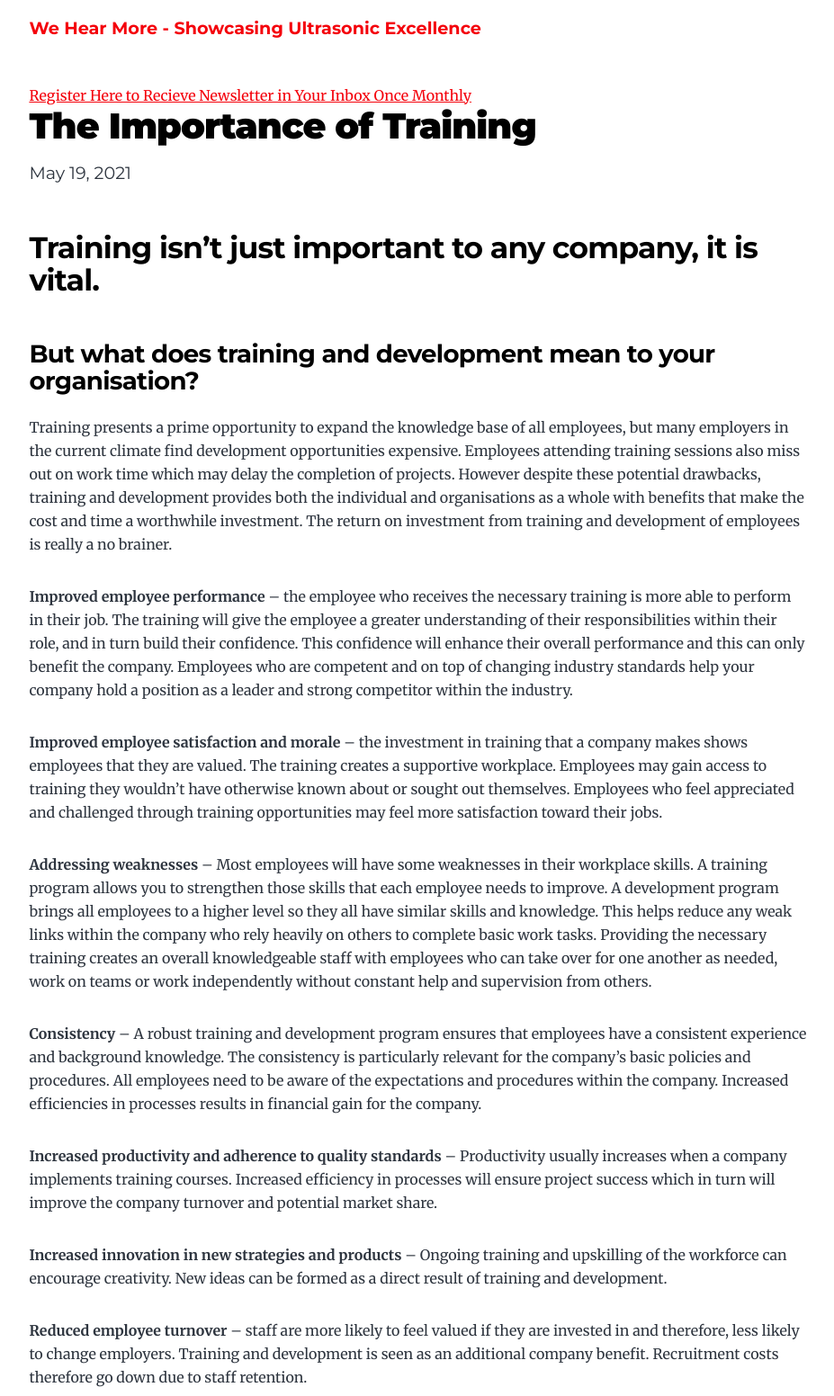
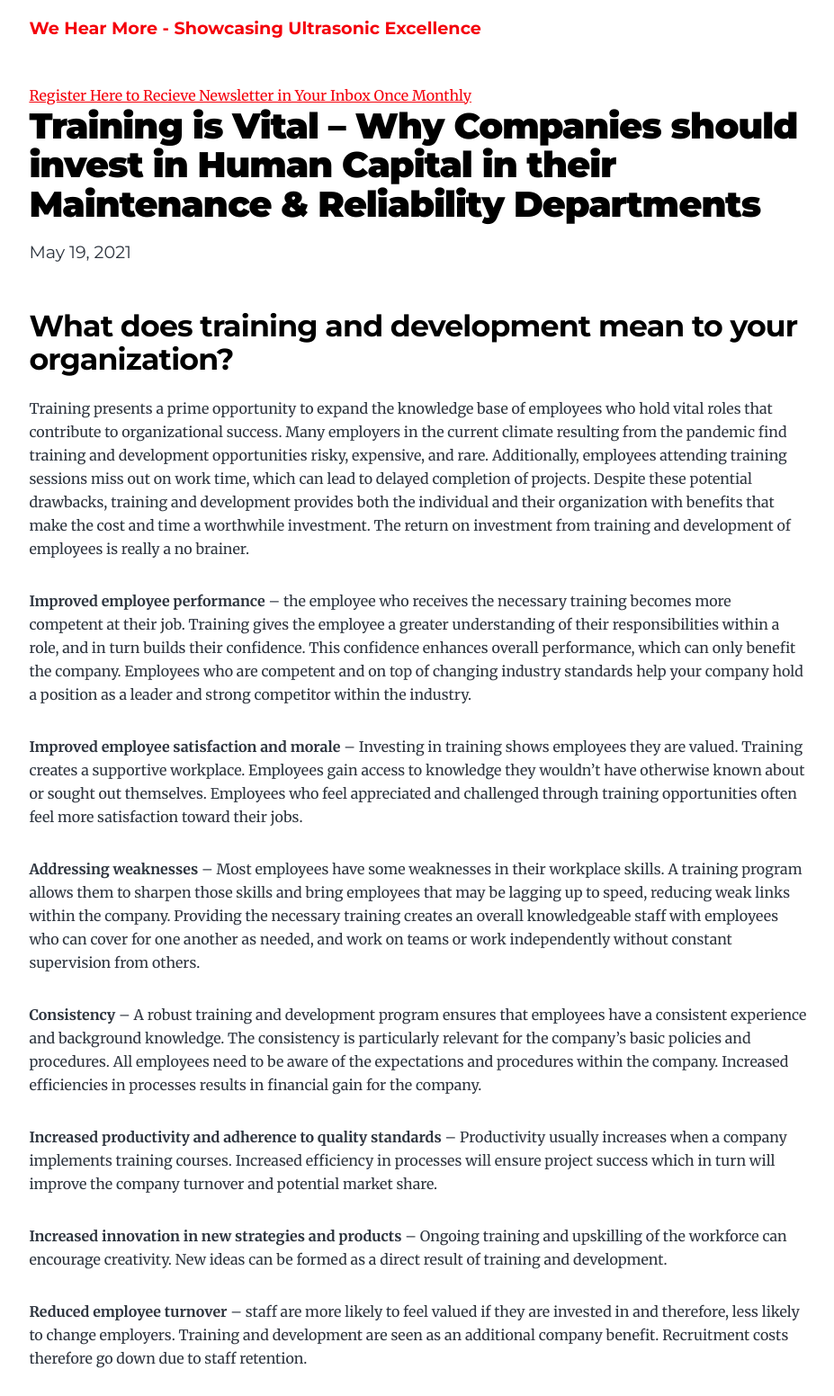
Before and after one commit to SDT-North-America-Inc/wehearmoreweb, a Gatsby site: page /the-importance-of-training/ in a window 1280 px wide. Shown: the part 88-1640 px from the top of the page at 90% size, without its empty margins (175-1102 px from the left). Built offline with nearby package versions, Linux system fonts and the light colour scheme; Gatsby itself is replaced by a stand-in of ours.

Commit message:
edited the importance of training

```diff
--- a/content/blog/the-importance-of-training/index.md
+++ b/content/blog/the-importance-of-training/index.md
@@ -1,20 +1,18 @@
 ---
-title: The Importance of Training
+title: Training is Vital – Why Companies should invest in Human Capital in their Maintenance & Reliability Departments
 date: "2021-05-19T22:40:32.169Z"
 description: Training presents a prime opportunity to expand the knowledge base of all employees, but many employers in the current climate find development opportunities expensive. Employees attending training sessions also miss out on work time which may delay the completion of projects.
 ---
 
-## Training isn’t just important to any company, it is vital.
+## What does training and development mean to your organization?
 
-### But what does training and development  mean to your organisation?
+Training presents a prime opportunity to expand the knowledge base of employees who hold vital roles that contribute to organizational success. Many employers in the current climate resulting from the pandemic find training and development opportunities risky, expensive, and rare. Additionally, employees attending training sessions miss out on work time, which can lead to delayed completion of projects. Despite these potential drawbacks, training and development provides both the individual and their organization with benefits that make the cost and time a worthwhile investment. The return on investment from training and development of employees is really a no brainer.
 
-Training presents a prime opportunity to expand the knowledge base of all employees, but many employers in the current climate find development opportunities expensive. Employees attending training sessions also miss out on work time which may delay the completion of projects. However despite these potential drawbacks, training and development provides both the individual and organisations as a whole with benefits that make the cost and time a worthwhile investment. The return on investment from training and development of employees is really a no brainer.
+**Improved employee performance** – the employee who receives the necessary training becomes more competent at their job. Training gives the employee a greater understanding of their responsibilities within a role, and in turn builds their confidence. This confidence enhances overall performance, which can only benefit the company. Employees who are competent and on top of changing industry standards help your company hold a position as a leader and strong competitor within the industry.
 
-**Improved employee performance** – the employee who receives the necessary training is more able to perform in their job. The training will give the employee a greater understanding of their responsibilities within their role, and in turn build their confidence. This confidence will enhance their overall performance and this can only benefit the company. Employees who are competent and on top of changing industry standards help your company hold a position as a leader and strong competitor within the industry.
+**Improved employee satisfaction and morale** – Investing in training shows employees they are valued. Training creates a supportive workplace. Employees gain access to knowledge they wouldn’t have otherwise known about or sought out themselves. Employees who feel appreciated and challenged through training opportunities often feel more satisfaction toward their jobs.
 
-**Improved employee satisfaction and morale** – the investment in training that a company makes shows employees that they are valued. The training creates a supportive workplace. Employees may gain access to training they wouldn’t have otherwise known about or sought out themselves. Employees who feel appreciated and challenged through training opportunities may feel more satisfaction toward their jobs.
-
-**Addressing weaknesses** – Most employees will have some weaknesses in their workplace skills. A training program allows you to strengthen those skills that each employee needs to improve. A development program brings all employees to a higher level so they all have similar skills and knowledge. This helps reduce any weak links within the company who rely heavily on others to complete basic work tasks. Providing the necessary training creates an overall knowledgeable staff with employees who can take over for one another as needed, work on teams or work independently without constant help and supervision from others.
+**Addressing weaknesses** – Most employees have some weaknesses in their workplace skills. A training program allows them to sharpen those skills and bring employees that may be lagging up to speed, reducing weak links within the company. Providing the necessary training creates an overall knowledgeable staff with employees who can cover for one another as needed, and work on teams or work independently without constant supervision from others.
 
 **Consistency** – A robust training and development program ensures that employees have a consistent experience and background knowledge. The consistency is particularly relevant for the company’s basic policies and procedures. All employees need to be aware of the expectations and procedures within the company. Increased efficiencies in processes results in financial gain for the company.
 
@@ -22,7 +20,7 @@ Training presents a prime opportunity to expand the knowledge base of all employ
 
 **Increased innovation in new strategies and products** – Ongoing training and upskilling of the workforce can encourage creativity. New ideas can be formed as a direct result of training and development.
 
-**Reduced employee turnover** – staff are more likely to feel valued if they are invested in and therefore, less likely to change employers. Training and development is seen as an additional company benefit. Recruitment costs therefore go down due to staff retention.
+**Reduced employee turnover** – staff are more likely to feel valued if they are invested in and therefore, less likely to change employers. Training and development are seen as an additional company benefit. Recruitment costs therefore go down due to staff retention.
 
 **Enhances company reputation and profile** – Having a strong and successful training strategy helps to develop your employer brand and make your company a prime consideration for graduates and mid-career changes. Training also makes a company more attractive to potential new recruits who seek to improve their skills and the opportunities associated with those new skills.
 
--- a/gatsby-config.js
+++ b/gatsby-config.js
@@ -57,6 +57,19 @@ module.exports = {
             resolve: `gatsby-remark-images`,
             options: {
               maxWidth: 630,
+            },
+          },
+          {
+            resolve: "gatsby-remark-embed-video",
+            options: {
+              width: 800,
+              ratio: 1.77, // Optional: Defaults to 16/9 = 1.77
+              height: 400, // Optional: Overrides optional.ratio
+              related: false, //Optional: Will remove related videos from the end of an embedded YouTube video.
+              noIframeBorder: true, //Optional: Disable insertion of <style> border: 0
+              loadingStrategy: 'lazy', //Optional: Enable support for lazy-load offscreen iframes. Default is disabled.
+              containerClass: "embedVideo-container", //Optional: Custom CSS class for iframe container, for multiple classes separate them by space
+              iframeId: false, //Optional: if true, iframe's id will be set to what is provided after 'video:' (YouTube IFrame player API requires iframe id)
             },
           },
           {
--- a/package.json
+++ b/package.json
@@ -18,6 +18,7 @@
     "gatsby-plugin-react-helmet": "^4.0.0",
     "gatsby-plugin-sharp": "^3.0.0",
     "gatsby-remark-copy-linked-files": "^3.0.0",
+    "gatsby-remark-embed-video": "^3.1.1",
     "gatsby-remark-images": "^4.0.0",
     "gatsby-remark-interactive-gifs": "^1.0.4",
     "gatsby-remark-prismjs": "^4.0.0",
```
Also changed, not shown: 1 other file.
